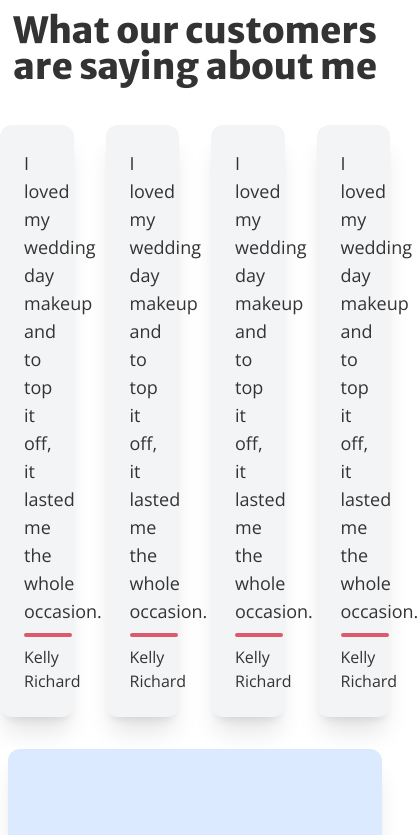
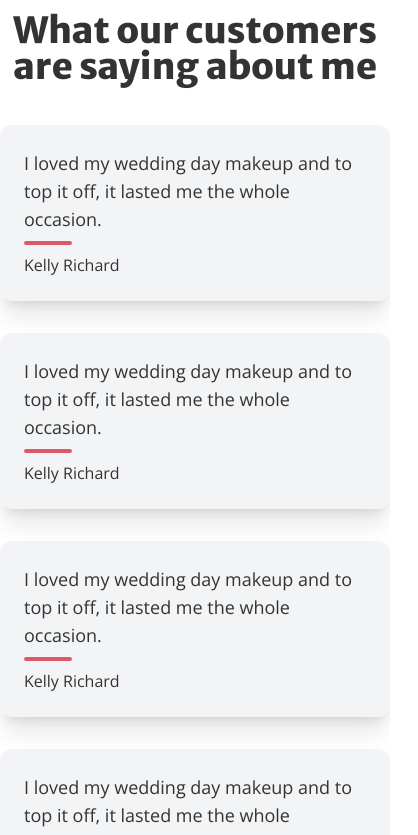
Before and after one commit to Sahariar/getLookingGreat, a React (Vite) app: page / in a window 390 px wide. Shown: the part 3700-4535 px from the top of the page, 418 px wide, since content can reach past the window. Built offline with nearby package versions, Linux system fonts and the light colour scheme; no server answers.

Commit message:
update testimonail and service grid

```diff
--- a/src/component/HomeComponents/HomeServices.jsx
+++ b/src/component/HomeComponents/HomeServices.jsx
@@ -35,7 +35,7 @@ const HomeServices = () => {
 					<div className="w-8 h-8 rounded-full animate-pulse bg-primary"></div>
 					<div className="w-8 h-8 rounded-full animate-pulse bg-primary"></div>
 				</div> :
-					       <div className="grid grid-cols-1 lg:grid-cols-4 gap-4">
+					       <div className="grid grid-cols-1 md:grid-cols-2 xl:grid-cols-4 gap-4">
 
                            {homeServices.map((item) => (
                                <ServiceGrid key={item._id} item={item}></ServiceGrid>
--- a/src/component/HomeComponents/ServiceGrid/ServiceGrid.jsx
+++ b/src/component/HomeComponents/ServiceGrid/ServiceGrid.jsx
@@ -18,7 +18,7 @@ const handleNavigate = (_id) =>{
     navigate(`/services/${_id}`)
 }
     return (
-        <div className=" text-primary image-full card w-10/12 md:w-10/12 lg:w-full xl:w-full rounded-2xl shadow-xl hover:shadow-2xl mx-auto ">
+        <div className=" text-primary image-full card w-10/12 rounded-2xl shadow-xl hover:shadow-2xl mx-auto ">
   <figure>
         <img src={thumbImg} alt={name} className=""/>
   </figure>
--- a/src/component/HomeComponents/Testimonials.jsx
+++ b/src/component/HomeComponents/Testimonials.jsx
@@ -6,7 +6,7 @@ const Testimonials = () => {
 	<div className="container mx-auto flex flex-col items-center pb-6 mb-4 md:p-10 md:px-12">
 		<h1 className="text-4xl font-semibold leading-none text-center">What our customers are saying about me</h1>
 	</div>
-	<div className="container mx-auto grid grid-cols-4 gap-8 lg:gap-20 md:px-10 md:pb-10 lg:grid-cols-4">
+	<div className="container mx-auto grid  grid-cols-1 lg:grid-cols-2 gap-8 lg:gap-20 md:px-10 md:pb-10 xl:grid-cols-4">
 		<div className="card flex flex-col bg-gray-100 p-6 lg:mx-0 rounded-xl shadow-xl">
 			<div className="relative">
 				<p className="text-lg">I loved my wedding day makeup and to top it off, it lasted me the whole occasion.</p>
```
